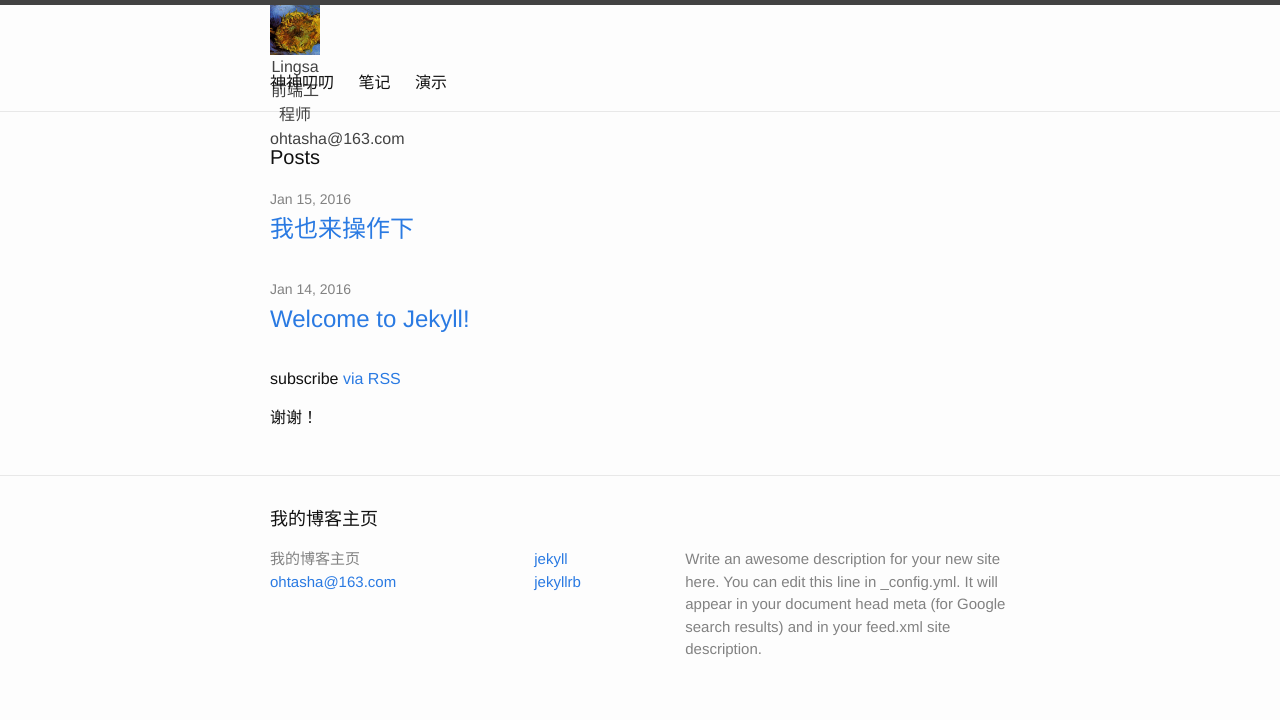
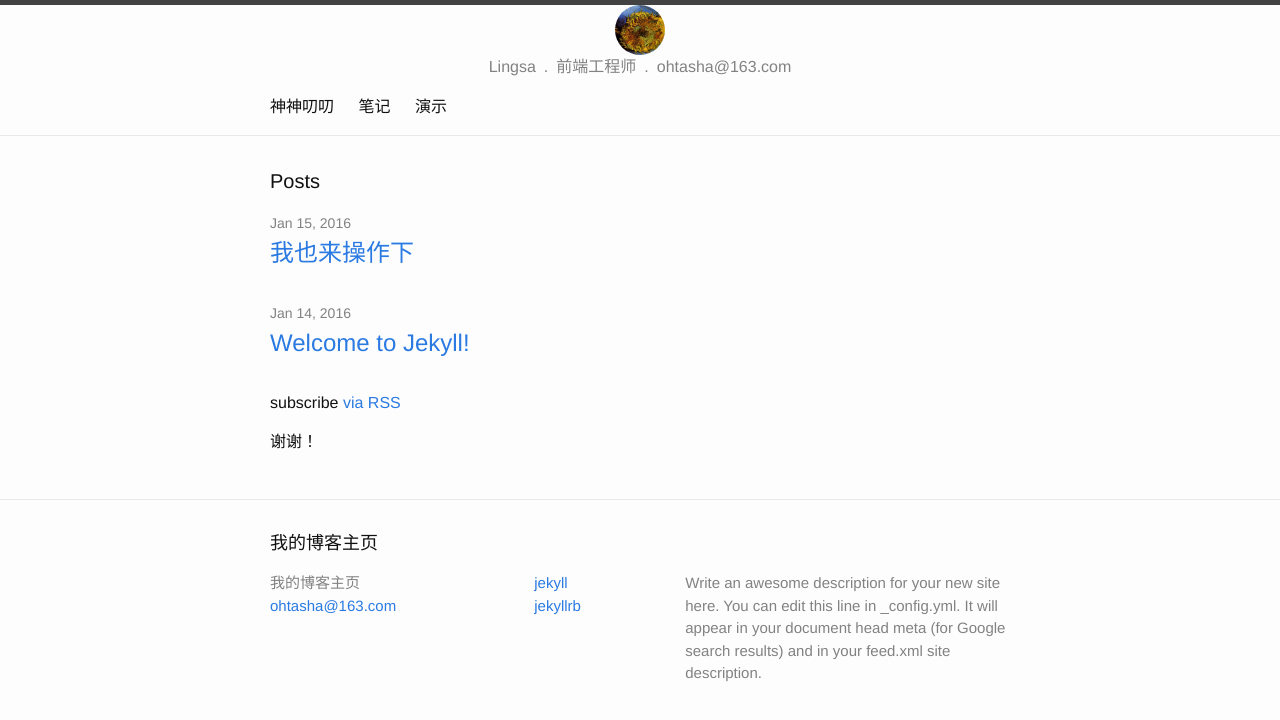
Before and after one commit to Lingsa/sundayBlog, a Jekyll site: the page built from index.html, in a window 1280 px wide. Shown: the top 720 px of the page. Built offline with Jekyll 4.4.1, drawn with Linux system fonts in a browser that asks for light colours.

Commit message:
头部头像

```diff
--- a/_includes/header.html
+++ b/_includes/header.html
@@ -2,8 +2,8 @@
   <div class="wrapper">
 
     <div class="site-title" >
-      <a href="{{ site.baseurl }}/"><img class="site-avatar" src="{{ site.avatarurl }}"></a>
-      <div><span>Lingsa</span><span>前端工程师</span><span>{{ site.email }}</span></div>
+      <a href="{{ site.baseurl }}/"><img class="site-avatar" src="{{ site.avatarurl | prepend: site.baseurl }}"></a>
+      <div class="site-user-info"><span>Lingsa</span><span class="pipe">.</span><span>前端工程师</span><span class="pipe">.</span><span>{{ site.email }}</span></div>
     </div>
 
     <nav class="site-nav">
--- a/_sass/_base.scss
+++ b/_sass/_base.scss
@@ -203,3 +203,8 @@ pre {
         }
     }
 }
+
+.pipe {
+    padding:0 8px;
+    color:$grey-color;
+}
--- a/_sass/_layout.scss
+++ b/_sass/_layout.scss
@@ -11,9 +11,6 @@
 }
 
 .site-title {
-    display:block;
-    width:50px;
-    height:50px;
     text-align:center;
 
     &,
@@ -22,7 +19,13 @@
     }
 }
 .site-avatar {
-    max-width:100%;
+    width:50px;
+    height:50px;
+    border-radius:100%;
+}
+.site-user-info {
+    color:$grey-color;
+    font-size:.75
 }
 .site-nav {
     line-height: 56px;
```
